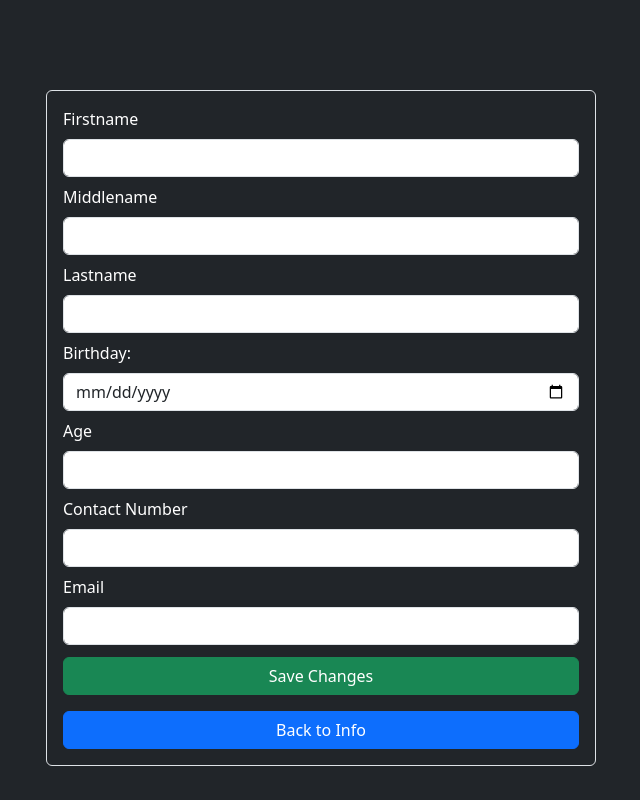
After one commit to Chiriizawa/Portfolio, a Flask app: page /Edit-User/1 in a window 1280 px wide. The commit adds this page. Shown: the whole page, without its empty margins (319-959 px from the left). Run offline with Flask 3, Linux system fonts and the light colour scheme; the visitor is signed in with stand-in values (Sample User, id 1); data that the repository does not hold is empty.

Commit message:
SANAMATAPOSNA

```diff
--- a/sample_project/blueprint_folder/route.py
+++ b/sample_project/blueprint_folder/route.py
@@ -298,6 +298,104 @@ def edit():
 def update_page():
     return redirect(url_for('blueprint.edit'))
 
+@blueprint.route('/Edit-User/<int:ID>', methods=['GET', 'POST'])
+def edit_user(ID):
+
+    try:
+
+        if 'user' not in session or not session['user']:
+            return redirect(url_for('blueprint.index'))
+
+        if request.method == "POST":
+            form_data = {
+                'firstname': request.form.get('firstname', '').strip(),
+                'middlename': request.form.get('middlename', '').strip(),
+                'lastname': request.form.get('lastname', '').strip(),
+                'birthday': request.form.get('birthday', '').strip(),
+                'age': request.form.get('age', '').strip(),
+                'contactnumber': request.form.get('contactnumber', '').strip(),
+                'email': request.form.get('email', '').strip(),
+            }
+
+            age = int(form_data['age']) if form_data['age'].isdigit() else None
+
+            errors = {
+                "firstname": validate_first_name(form_data['firstname']),
+                "middlename": validate_middle_name(form_data['middlename']),
+                "lastname": validate_last_name(form_data['lastname']),
+                "birthday": validate_birthday(form_data['birthday'], age) if form_data['birthday'] and age else "Birthday and age are required.",
+                "age": validate_age(age) if age is not None else "Age must be a valid number.",
+                "contactnumber": validate_contact_number(form_data['contactnumber']),
+                "email": validate_email(form_data['email']),
+            }
+
+            errors = {field: msg for field, msg in errors.items() if msg}
+
+            if errors:
+                response = make_response(render_template('edit-user.html', form_data=form_data, errors=errors))
+                return make_header(response)
+            conn = mysql.connector.connect(**db_config)
+            cursor = conn.cursor()
+            update_query = (
+                "UPDATE tbl_project SET firstname=%s, middlename=%s, lastname=%s, birthday=%s, age=%s, contactnumber=%s, email=%s WHERE ID=%s"
+            )
+            update_values = (
+                form_data['firstname'],
+                form_data['middlename'],
+                form_data['lastname'],
+                form_data['birthday'],
+                age,
+                form_data['contactnumber'],
+                form_data['email'],
+                ID,
+            )
+            cursor.execute(update_query, update_values)
+            conn.commit()
+            cursor.close()
+            conn.close()
+
+
+            return redirect(url_for('blueprint.info'))
+
+
+        conn = connect_db()
+        cursor = conn.cursor(dictionary=True)
+        select_query = "SELECT * FROM tbl_project WHERE ID = %s"
+        cursor.execute(select_query, (ID,))
+        user_data = cursor.fetchone()
+
+
+        form_data = {
+            'firstname': user_data.get('firstname', '') if user_data else '',
+            'middlename': user_data.get('middlename', '') if user_data else '',
+            'lastname': user_data.get('lastname', '') if user_data else '',
+            'birthday': user_data.get('birthday', '') if user_data else '',
+            'age': user_data.get('age', '') if user_data else '',
+            'contactnumber': user_data.get('contactnumber', '') if user_data else '',
+            'email': user_data.get('email', '') if user_data else '',
+        }
+
+        cursor.close()
+        conn.close()
+
+        response = make_response(render_template('edit-user.html', form_data=form_data, errors={}))
+        return make_header(response)
+
+    except Exception as e:
+
+        error_message = f"An unexpected error occurred: {str(e)}"
+        form_data = {
+            'firstname': '',
+            'middlename': '',
+            'lastname': '',
+            'birthday': '',
+            'age': '',
+            'contactnumber': '',
+            'email': ''
+        }
+        response = make_response(render_template('edit-user.html', form_data=form_data, errors={"general": error_message}))
+        return make_header(response)
+
 
 @blueprint.route('/delete/<int:user_id>', methods=['GET', 'POST'])
 def delete(user_id):
--- /dev/null
+++ b/sample_project/blueprint_folder/template/edit-user.html
@@ -0,0 +1,92 @@
+<!DOCTYPE html>
+<html lang="en">
+<head>
+    <meta charset="UTF-8">
+    <meta name="viewport" content="width=device-width, initial-scale=1.0">
+    <link href="https://cdnjs.cloudflare.com/ajax/libs/font-awesome/6.0.0/css/all.min.css" rel="stylesheet">
+    <link href="https://cdn.jsdelivr.net/npm/bootstrap@5.3.0-alpha1/dist/css/bootstrap.min.css" rel="stylesheet">
+    <link rel="stylesheet" href="{{url_for('static', filename = '/css/style.css')}}">
+    <title>Edit Profile</title>
+</head>
+<body class="bg-dark text-white fade-in">
+    <div class="container mt-5">
+        <form method="POST" action="{{ url_for('blueprint.edit')}}" class="p-3 border rounded mx-auto" style="max-width: 550px; margin-top: 90px;">
+            <div class="mb-2">
+                <label for="firstname" class="form-label">Firstname</label>
+                <input type="text" name="firstname" id="firstname" value="{{ form_data['firstname'] }}" class="form-control" required>
+                {% if errors['firstname'] %}
+                <p class="text-danger">{{ errors['firstname'] }}</p>
+                {% endif %}
+            </div>
+            <div class="mb-2">
+                <label for="middlename" class="form-label">Middlename</label>
+                <input type="text" name="middlename" id="middlename" value="{{ form_data['middlename'] }}"  class="form-control" required>
+                {% if errors['middlename'] %}
+                <p class="text-danger">{{ errors['middlename'] }}</p>
+                {% endif %}
+            </div>
+            <div class="mb-2">
+                <label for="lastname" class="form-label">Lastname</label>
+                <input type="text" name="lastname" id="lastname" value="{{ form_data['lastname'] }}" class="form-control" required>
+                {% if errors['lastname'] %}
+                <p class="text-danger">{{ errors['lastname'] }}</p>
+                {% endif %}
+            </div>
+            <div class="mb-2">
+                <label for="birthday" class="form-label">Birthday:</label>
+                <input type="date" name="birthday" id="birthday" value="{{ form_data['birthday'] }}" class="form-control" required>
+                {% if errors['birthday'] %}
+                <p class="text-danger">{{ errors['birthday'] }}</p>
+                {% endif %}
+            </div>
+            <div class="mb-2">
+                <label for="age" class="form-label">Age</label>
+                <input type="text" name="age" id="age" value="{{ form_data['age'] }}" class="form-control" required>
+                {% if errors['age'] %}
+                <p class="text-danger">{{ errors['age'] }}</p>
+                {% endif %}
+            </div>
+            <div class="mb-2">
+                <label for="contactnumber" class="form-label">Contact Number</label>
+                <input type="text" name="contactnumber" id="contactnumber" value="{{ form_data['contactnumber'] }}" class="form-control" required>
+                {% if errors['contactnumber'] %}
+                <p class="text-danger">{{ errors['contactnumber'] }}</p>
+                {% endif %}
+            </div>
+            <div class="mb-2">
+                <label for="email" class="form-label">Email</label>
+                <input type="text" name="email" id="email" value="{{ form_data['email'] }}" class="form-control" required>
+                {% if errors['email'] %}
+                <p class="text-danger">{{ errors['email'] }}</p>
+                {% endif %}
+            </div>
+            <button type="button" class="btn btn-success w-100 text-center mt-1" data-bs-toggle="modal" data-bs-target="#editModal">
+                Save Changes
+            </button>
+            <a href="{{url_for('blueprint.info')}}"><button type="button" class="btn btn-primary w-100 text-center mt-3"> Back to Info</button></a>
+        </td>
+
+        <div class="modal fade" id="editModal" tabindex="-1" aria-labelledby="editModalLabel" aria-hidden="true">
+            <div class="modal-dialog modal-dialog-centered">
+                <div class="modal-content">
+                    <div class="modal-header bg-dark">
+                        <h5 class="modal-title text-light" id="editModalLabel">Confirm Edit</h5>
+                    </div>
+                    <div class="modal-body bg-dark">
+                        <p class="text-light">Are you sure you want to edit?</p>
+                    </div>
+                    <div class="modal-footer bg-dark">
+                        <button type="button" class="btn btn-secondary" data-bs-dismiss="modal">Cancel</button>
+                        <button type="submit" class="btn btn-success">Yes</button>
+                    </div>
+                </div>
+            </div>
+        </div>
+        </form>
+    </div>
+</body>
+
+
+    <script src="https://cdn.jsdelivr.net/npm/bootstrap@5.3.0-alpha1/dist/js/bootstrap.bundle.min.js"></script>
+</body>
+</html>
--- a/sample_project/blueprint_folder/template/profile.html
+++ b/sample_project/blueprint_folder/template/profile.html
@@ -8,7 +8,7 @@
     <link href="https://cdn.jsdelivr.net/npm/bootstrap@5.3.0-alpha1/dist/css/bootstrap.min.css" rel="stylesheet">
     <link rel="stylesheet" href="{{url_for('static', filename = '/css/style.css')}}">
 </head>
-<body class="bg-dark">
+<body class="bg-dark fade-in">
 
     <nav class="navbar fixed-top mt-4 ms-4">
         <div class="container-fluid">
@@ -27,7 +27,7 @@
 
             <img src="{{ url_for('static', filename='img/logo.jpg') }}" class="max-img rounded-pill" alt="Portfolio Image">
             <div class="d-flex justify-content-start align-items-center ms-5 mt-3">
-                <a href="#" class="text-decoration-none">
+                <a href="https://www.facebook.com/profile.php?id=100095621079877" class="text-decoration-none">
                     <i class="fa-brands fa-facebook text-white icon-spacing" style="font-size: 25px;"></i>
                 </a>
                 <a href="#" class="text-decoration-none">
@@ -57,7 +57,7 @@
                 </li>
                 <li class="nav-item for-a">
                     <a class="nav-link" href="{{url_for('blueprint.python')}}">
-                        <i class="fa-brands fa-python" style="font-size: 20px;"></i> Blog
+                        <i class="fa-solid fa-folder" style="font-size: 20px;"></i> Blog
                     </a>
                 </li>
             </ul>
--- a/sample_project/blueprint_folder/template/python.html
+++ b/sample_project/blueprint_folder/template/python.html
@@ -9,7 +9,7 @@
     <link rel="stylesheet" href="{{url_for('static', filename = '/css/style.css')}}">
     <link rel="stylesheet" href="{{url_for('static', filename = '/css/python.css')}}">
 </head>
-<body class="bg-dark">
+<body class="bg-dark fade-in">
 
     <nav class="navbar fixed-top mt-4 ms-4">
         <div class="container-fluid">
@@ -28,7 +28,7 @@
 
             <img src="{{ url_for('static', filename='img/logo.jpg') }}" class="max-img rounded-pill" alt="Portfolio Image">
             <div class="d-flex justify-content-start align-items-center ms-5 mt-3">
-                <a href="#" class="text-decoration-none">
+                <a href="https://www.facebook.com/profile.php?id=100095621079877" class="text-decoration-none">
                     <i class="fa-brands fa-facebook text-white icon-spacing" style="font-size: 25px;"></i>
                 </a>
                 <a href="#" class="text-decoration-none">
@@ -58,7 +58,7 @@
                 </li>
                 <li class="nav-item for-a">
                     <a class="nav-link" href="{{url_for('blueprint.python')}}">
-                        <i class="fa-brands fa-python" style="font-size: 20px;"></i> Blog
+                        <i class="fa-solid fa-folder" style="font-size: 20px;"></i> Blog
                     </a>
                 </li>
             </ul>
--- a/sample_project/static/css/style.css
+++ b/sample_project/static/css/style.css
@@ -19,3 +19,16 @@
     font-family: Verdana, sans-serif;
     margin-top: 15px;
 }
+
+.fade-in {
+    animation: fadeIn 1s ease-out forwards;
+}
+
+@keyframes fadeIn {
+    from {
+        opacity: 0;
+    }
+    to {
+        opacity: 1;
+    }
+}
```
Also changed, not shown: sample_project/blueprint_folder/template/dashboard.html (+9 -6 lines), sample_project/blueprint_folder/template/info.html (+5 -3 lines), sample_project/static/css/dashboard.css (line endings or trailing spaces).
